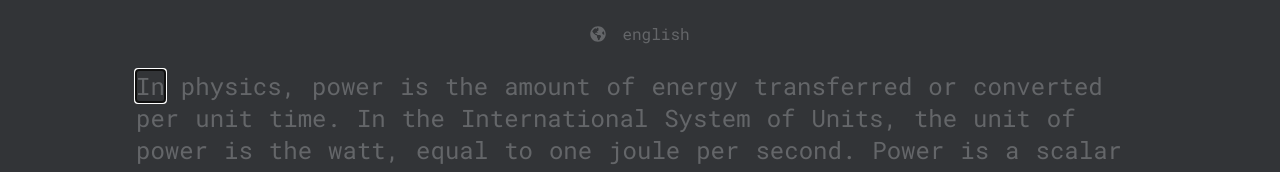
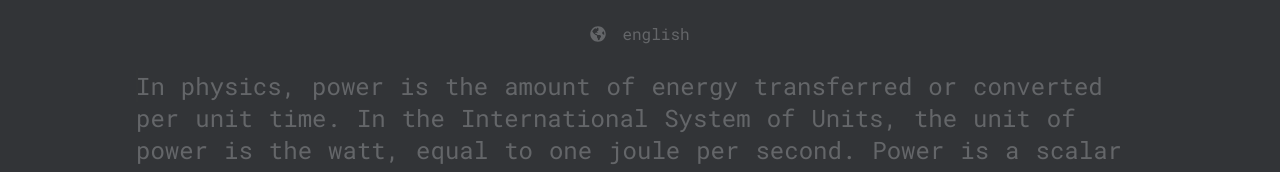
Before and after one commit to workingphasmid/MonkeyType-Clone, a Next.js app: page / in a window 1280 px wide. Shown: the part 246-418 px from the top of the page. Built offline with nearby package versions, Linux system fonts and the light colour scheme.

Commit message:
Discontinued. Want to do different project

```diff
--- a/src/components/ToType.tsx
+++ b/src/components/ToType.tsx
@@ -197,7 +197,7 @@ const Word = forwardRef<HTMLDivElement, WordType>(
 
     return (
       <div
-        className="mx-2 inline-block decoration-error-color underline-offset-4"
+        className="mx-2 inline-block decoration-error-color underline-offset-4 outline-none"
         style={newWordsStyle[wordIndex]}
         onKeyDown={(e) => handleKeydown(e)}
         ref={currentWordIndex === wordIndex ? ref : null}
```
